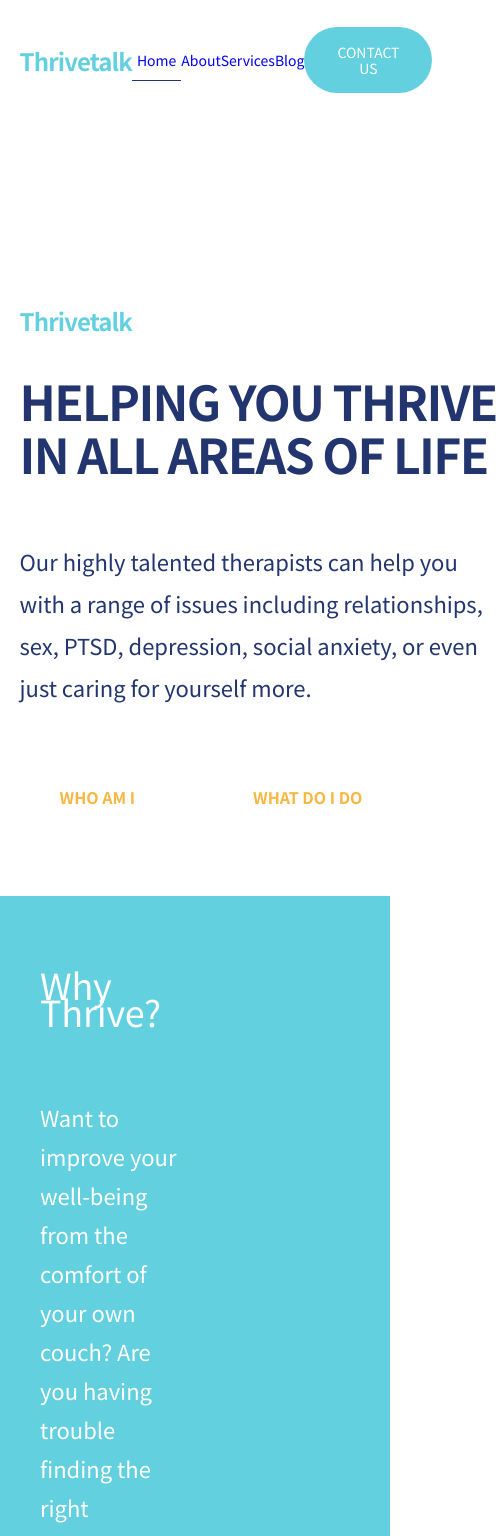
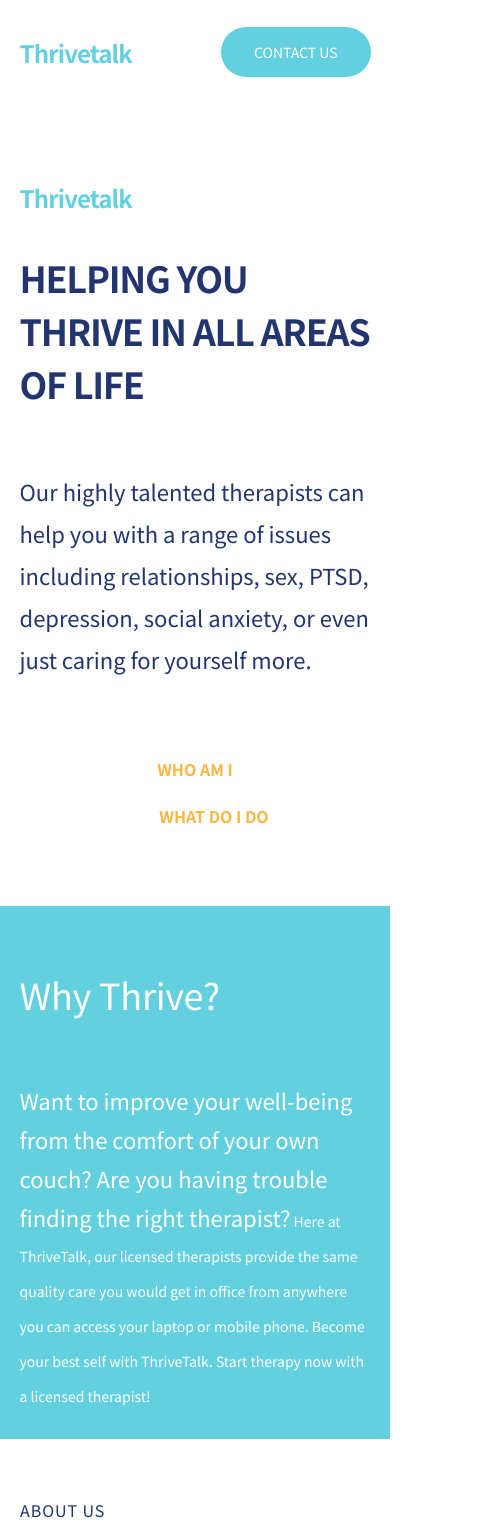
Before and after one commit to MezdrinM/ThriveTalk, a React (Create React App) app: page / in a window 390 px wide. Shown: the top 1536 px of the page, 504 px wide, since content can reach past the window. Built offline with nearby package versions, Linux system fonts and the light colour scheme; the HTML template or start-up script is replaced by a standard one.

Commit message:
⚡️ media style for max0wdth=530px

```diff
--- a/src/styles/section-about.scss
+++ b/src/styles/section-about.scss
@@ -56,6 +56,9 @@
     .about-image{
         display: none;
     }
+    .section-about-description{
+        max-width: 65%;
+    }
 }
 
 @media (max-width: 1180px){
@@ -63,3 +66,10 @@
         margin: 75px 0px;
     }
 }
+
+@media (max-width: 530px){
+    .section-about-description{
+        max-width: 90%;
+        margin: 0 auto;
+}
+}
--- a/src/styles/section-foulder.scss
+++ b/src/styles/section-foulder.scss
@@ -106,3 +106,13 @@
     }
 
 }
+
+
+@media (max-width: 535px){
+    .section-foulder-box-text{
+        flex-basis: 100%;
+    }
+    .section-foulder-description__text .text-title{
+        font-size: 24px;
+    }
+}
--- a/src/styles/section-main.scss
+++ b/src/styles/section-main.scss
@@ -135,3 +135,29 @@
         background: #ffffff;
       }
   }
+
+  @media (max-width: 720px){
+    .section-main-list{
+        display: none;
+    }
+    .section-main-box-description{
+        margin-top: 80px;
+    }
+  }
+
+  @media (max-width: 530px){
+      .section-main-box-description-title{
+          font-size: 36px;
+          width: 100%;
+      }
+      .section-main-box-description-subtitle{
+          width: 100%;
+      }
+  }
+
+  @media (max-width: 530px){
+    .section-main-box-description-form{
+        flex-direction: column;
+        margin: 0 auto 66px;
+    }
+  }
--- a/src/styles/section-text.scss
+++ b/src/styles/section-text.scss
@@ -117,3 +117,14 @@
         margin: 150px 40px 76px;
     }
 }
+
+@media (max-width: 530px){
+    .section-text-title{
+        max-width: 90%;
+        margin: 76px auto;
+    }
+    .section-text-sabtitle{
+        top: 60px;
+        left: 20px;
+    }
+}
```
